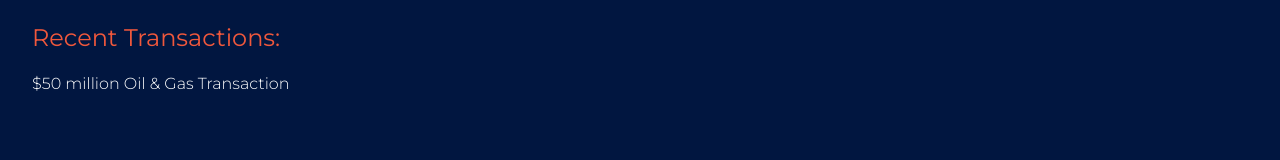
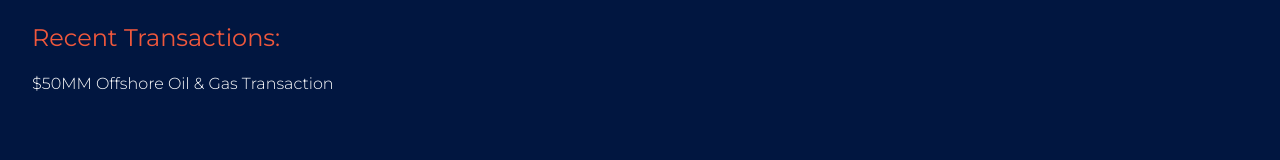
Before and after one commit to coobomedia/magnolia-cap.com, a Next.js app: page / in a window 1280 px wide. Shown: the part 599-759 px from the top of the page. Built offline with nearby package versions, Linux system fonts and the light colour scheme.

Commit message:
Transaction text update and real estate image change

```diff
--- a/package.json
+++ b/package.json
@@ -65,7 +65,7 @@
     "keen-slider": "^6.8.5",
     "lodash.get": "^4.4.2",
     "lucide-react": "^0.128.0",
-    "next": "^13.4.0",
+    "next": "^13.5.2",
     "react": "^18.2.0",
     "react-dom": "^18.2.0",
     "react-hook-form": "^7.43.9",
--- a/src/components/mag-home-news.tsx
+++ b/src/components/mag-home-news.tsx
@@ -3,7 +3,7 @@ export default function HomeNews() {
     <section className="relative mx-auto mt-[-115px] min-h-[180px] max-w-7xl bg-secondary">
       <div className="w-full p-8">
         <h4 className="text-accent">Recent Transactions:</h4>
-        <p className="text-white">$50 million Oil & Gas Transaction</p>
+        <p className="text-white">$50MM Offshore Oil & Gas Transaction</p>
       </div>
 
       <svg
--- a/src/components/mag-home-targets.tsx
+++ b/src/components/mag-home-targets.tsx
@@ -1,6 +1,6 @@
 import Image from "next/image"
 
-import commrealestate from "../../public/images/commercial-real-estate.jpg"
+import commrealestate from "../../public/images/commercial-real-estate-2.jpg"
 import oilgasrig from "../../public/images/oil-gas-rig.jpg"
 
 const services = [
```
Also changed, not shown: public/images/commercial-real-estate-2.jpg (added), 1 other file (tests, documents, lock files or other folders).
